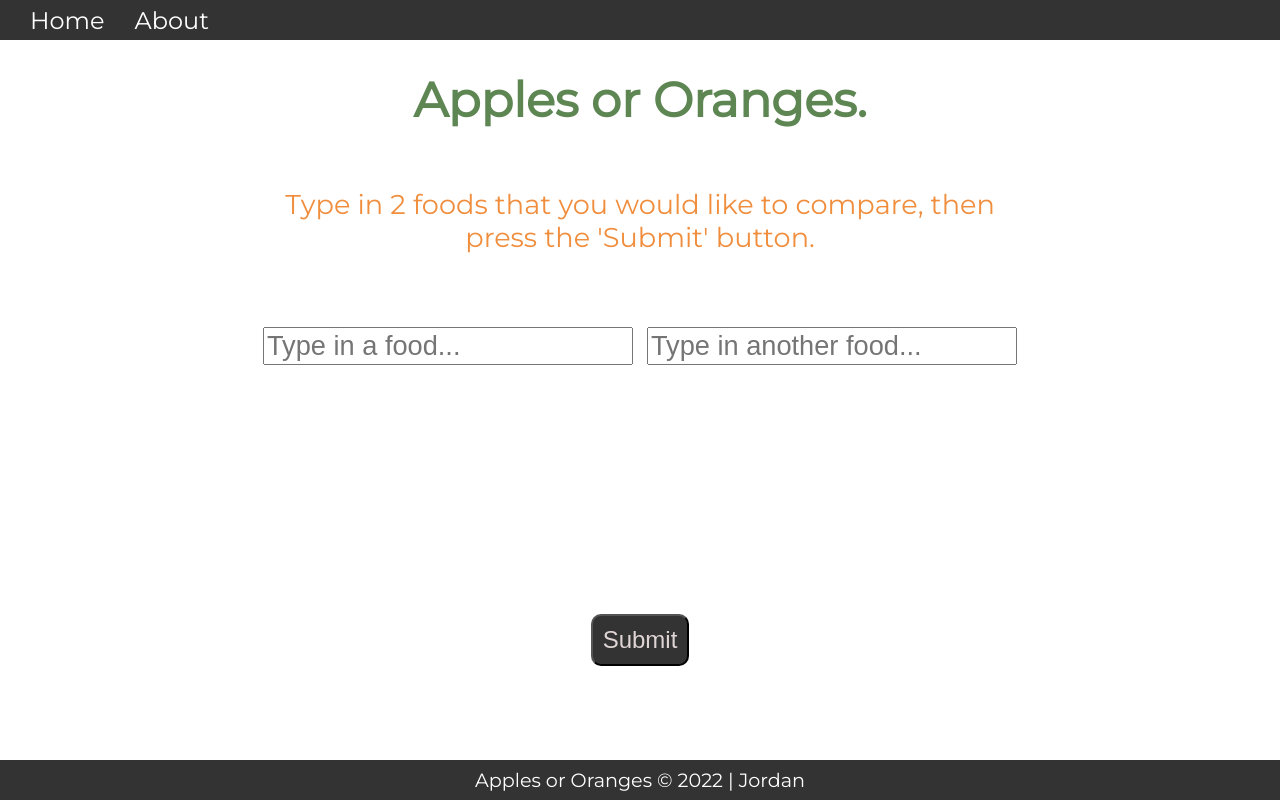
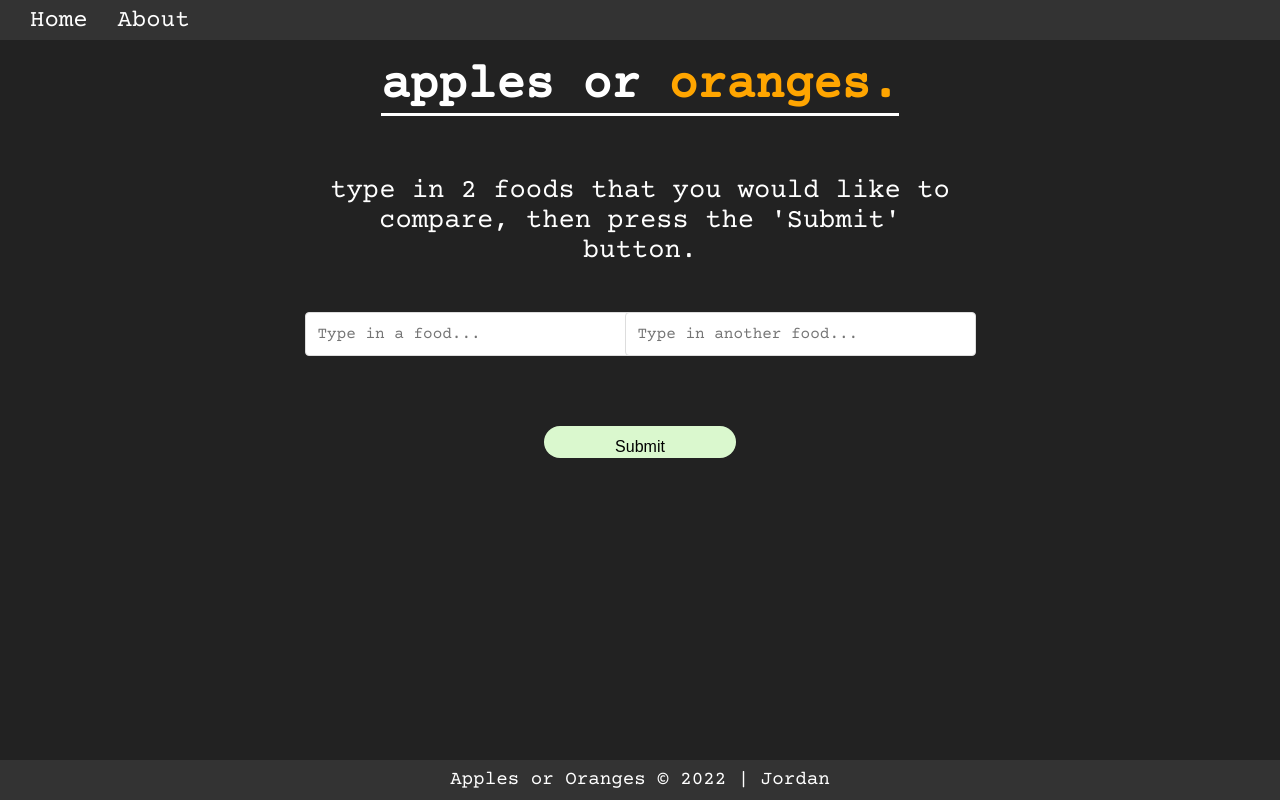
Before and after one commit to AnalysisByJordan/food_compare_app, a Flask app: page / in a window 1280 px wide. Run offline with Flask 2, Linux system fonts and the light colour scheme.

Commit message:
visual improvements

```diff
--- a/static/style.css
+++ b/static/style.css
@@ -1,17 +1,20 @@
+@import url('https://fonts.googleapis.com/css2?family=Courier+Prime&display=swap');
 
 body {
     height: 100vh;
     width: 100vw;
     overflow-x: hidden;
     overflow-y: hidden;
-    font-family: 'Montserrat', serif;
+    font-family: 'Courier Prime', monospace;
 }
-.alert{
+
+.alert {
     color: red;
     text-align: center;
     margin-top: 20px;
     font-size: 2rem;
 }
+
 #grid-container {
     position: fixed;
     left: 0;
@@ -32,40 +36,54 @@ body {
     align-items: center;
     font-size: 1.5rem;
 }
+
 #grid-nav a {
     color: white;
     text-decoration: none;
     padding-left: 30px;
 }
-#about-section{
+
+#about-section {
     width: 100%;
+    color: white;
     display: flex;
     flex-direction: column;
     align-items: center;
     justify-content: center;
 }
+
 #about-section h1 {
     font-size: 3rem;
+    color: white;
+    border-bottom: 3px solid rgb(255, 255, 255)
 }
+
 #about-section p {
-    font-size: 1.7rem;
+    font-size: 1.3rem;
+    color: white;
 }
-#about-text{
+
+#about-text {
     width: 80%;
     text-align: center;
 }
-#grid-nav a:hover{
-    color: rgb(240, 142, 62);
+
+#grid-nav a:hover {
+    color: rgb(192, 189, 189);
     transition-duration: 0.4s;
     cursor: pointer;
 }
+
 .content {
     height: 100%;
+    background-color: rgb(34, 34, 34);
 }
+
 form {
     height: 100%;
 }
-#title-div{
+
+#title-div {
     grid-column-start: 2;
     grid-column-end: 4;
     grid-row-start: 1;
@@ -76,22 +94,27 @@ form {
     justify-content: center;
     text-align: center;
 }
-#title-div h1{
+
+#title-div h1 {
     font-size: 3rem;
-    color: rgb(93, 134, 83);
+    color: rgb(255, 255, 255);
+    border-bottom: 3px solid rgb(255, 255, 255)
 }
-#title-div p{
+
+#title-div p {
     font-size: 1.7rem;
-    color: rgb(240, 142, 62);
+    color: rgb(255, 255, 255);
 }
-#grid-index{
+
+#grid-index {
     display: grid;
     height: 100%;
     width: 100%;
-    grid-template-columns: 20% 30% 30% 20%;
-    grid-template-rows: 33.33% 33.33% 33.33%;
+    grid-template-columns: 25% 25% 25% 25%;
+    grid-template-rows: 33.33% 15% 15%;
 }
-#food1-side{
+
+#food1-side {
     grid-column-start: 2;
     grid-column-end: 2;
     grid-row-start: 2;
@@ -101,12 +124,25 @@ form {
     align-items: center;
 }
 
-.food-select-input{
-    width: 100%;
-    font-size: 170%;
-    margin-bottom: 30%;
+.food-select-input {
+    background-color: #ffffff;
+    border: 1px solid #dddddd;
+    border-radius: 4px;
+    box-sizing: border-box;
+    color: #333333;
+    font-size: 16px;
+    padding: 12px;
+    width: 150%;
+    outline: none;
+    font-family: 'Courier Prime', monospace;
 }
-#food2-side{
+
+.food-select-input[type="text"]:focus {
+    outline: 2px solid #4caf50;
+    /* add a green outline when the input element is focused */
+}
+
+#food2-side {
     grid-column-start: 3;
     grid-column-end: 3;
     grid-row-start: 2;
@@ -130,31 +168,38 @@ form {
     justify-content: center;
     align-items: center;
 }
-.submit-button{
-    background-color: #333;;
-    color: rgb(224, 213, 213);
-    padding: 10px 10px;
-    text-align: center;
-    text-decoration: none;
-    display: inline-block;
-    font-size: 1.5rem;
-    margin: 4px 2px;
-    transition-duration: 0.4s;
+
+.submit-button[type="submit"] {
+    background-color: #daf8ce;
+    border: none;
+    color: #000000;
     cursor: pointer;
-    border-radius: 10px;
+    font-size: 16px;
+    padding: 12px 24px;
+    height: 30%;
+    width: 30%;
+    border-radius: 20px;
+    transition: background-color 0.5s;
 }
-.submit-button:hover {
-    background-color: rgb(240, 142, 62);
-    color: white;
-  }
-#grid-comparison{
+
+.submit-button[type="submit"]:hover {
+    background-color: #3e9d44;
+}
+
+.submit-button[type="submit"]:active {
+    background-color: #357a3f;
+}
+
+
+#grid-comparison {
     display: grid;
     height: 100%;
     width: 100%;
     grid-template-columns: 10% 40% 40% 10%;
     grid-template-rows: 25% 25% 5% 35% 10%;
 }
-#compare-title{
+
+#compare-title {
     grid-column-start: 2;
     grid-column-end: 4;
     grid-row-start: 1;
--- a/templates/base.html
+++ b/templates/base.html
@@ -1,11 +1,10 @@
 <!doctype html>
 <html lang="en">
 <link rel= "stylesheet" type= "text/css" href= "{{ url_for('static',filename='style.css') }}">
-<link rel="stylesheet"
-  href="https://fonts.googleapis.com/css?family=Montserrat">
 <head>
     <meta charset="UTF-8">
     <title>Apples or Oranges</title>
+    <link rel="preconnect" href="https://fonts.googleapis.com"><link rel="preconnect" href="https://fonts.gstatic.com" crossorigin><link href="https://fonts.googleapis.com/css2?family=Courier+Prime&display=swap" rel="stylesheet">
 </head>
     <body>
         <div id = "grid-container">
--- a/templates/index.html
+++ b/templates/index.html
@@ -4,8 +4,8 @@
     <form action="{{ url_for('comparison') }}" method="post">
         <div id = "grid-index">
             <div id = "title-div">
-                <h1 id = "index-title">Apples or Oranges.</h1>
-                <p class = "directions">Type in 2 foods that you would like to compare, then press the 'Submit' button.</p>
+                <h1>apples or <span style="color: orange;">oranges.</span></h1>
+                <p class = "directions">type in 2 foods that you would like to compare, then press the 'Submit' button.</p>
             </div>
             <div id = "food1-side">
                 <div class = "select-food-div">
```
Also changed, not shown: other parts of static/style.css (+111 -55 lines), templates/comparison.html (+4 -4 lines).
